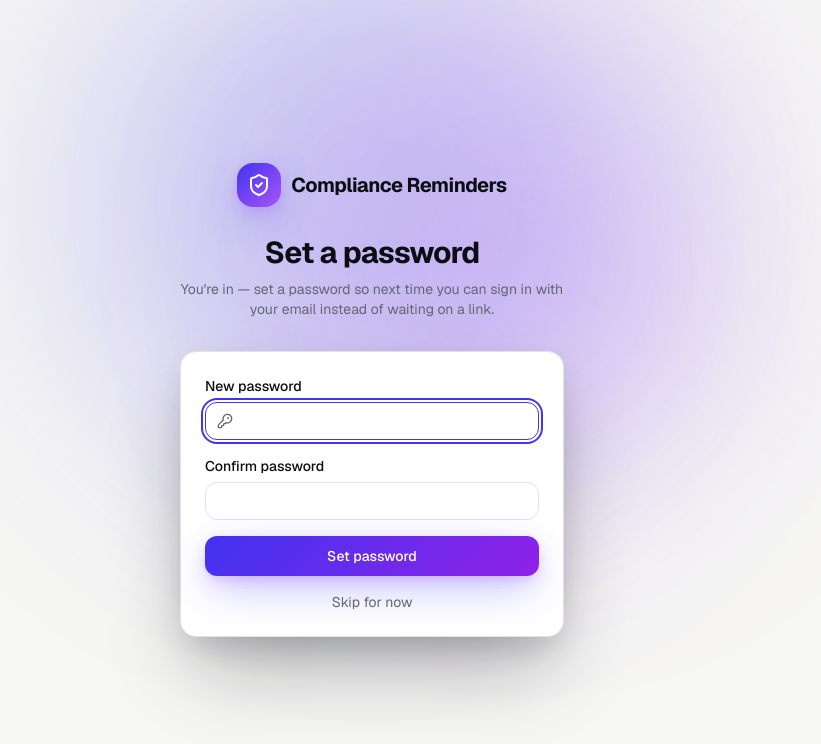
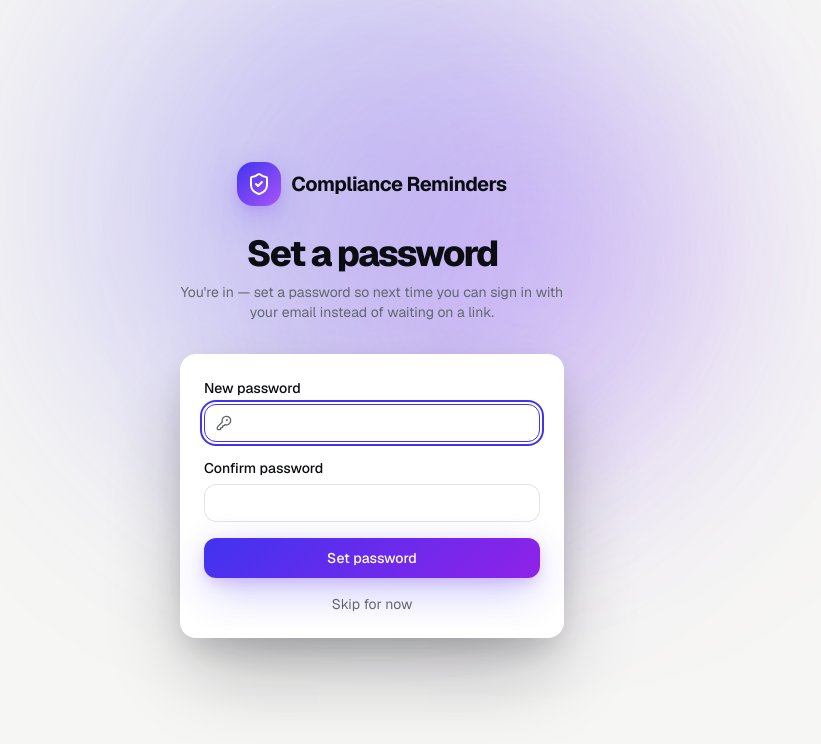
Before and after one commit to Sajid-Ali/tax-compliance, a Next.js app: page /set-password in a window 1280 px wide. Shown: the top 744 px of the page, without its empty margins (268-1089 px from the left). Built offline with nearby package versions, Linux system fonts and the light colour scheme.

Commit message:
style(set-password): bolder heading scale, borderless card

```diff
--- a/app/set-password/page.tsx
+++ b/app/set-password/page.tsx
@@ -56,7 +56,9 @@ function SetPasswordForm() {
         <div className="flex flex-col items-center gap-7 text-center">
           <Logo size="lg" />
           <div className="flex flex-col gap-2">
-            <h1 className="text-3xl font-bold tracking-tight text-foreground">Set a password</h1>
+            <h1 className="text-4xl font-extrabold tracking-tighter text-foreground">
+              Set a password
+            </h1>
             <p className="text-sm text-muted-foreground">
               You&apos;re in — set a password so next time you can sign in with your email instead
               of waiting on a link.
@@ -64,7 +66,7 @@ function SetPasswordForm() {
           </div>
         </div>
 
-        <div className="rounded-xl border border-border bg-surface p-6 shadow-elevation-lg">
+        <div className="rounded-xl bg-surface p-6 shadow-elevation-lg">
           <form onSubmit={handleSubmit} className="flex flex-col gap-4">
             <Field label="New password" htmlFor="password">
               <div className="relative">
```
